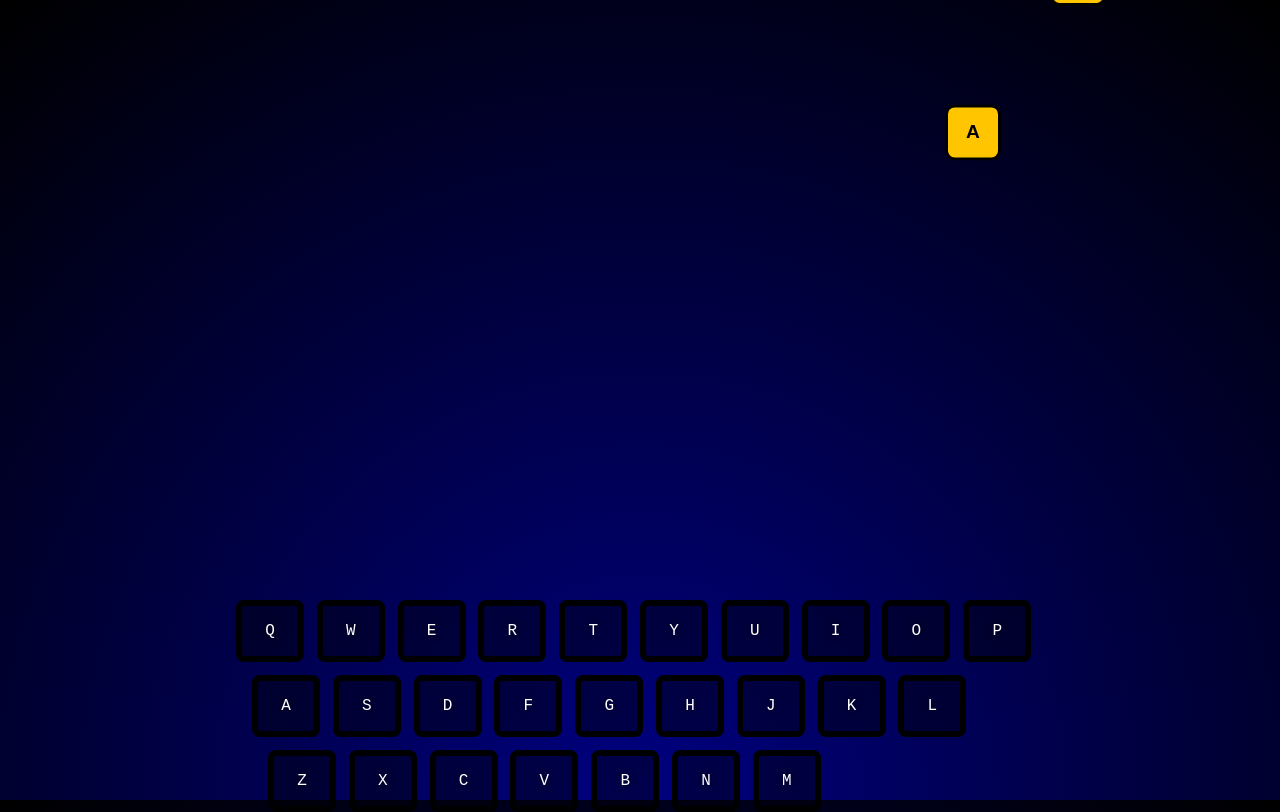
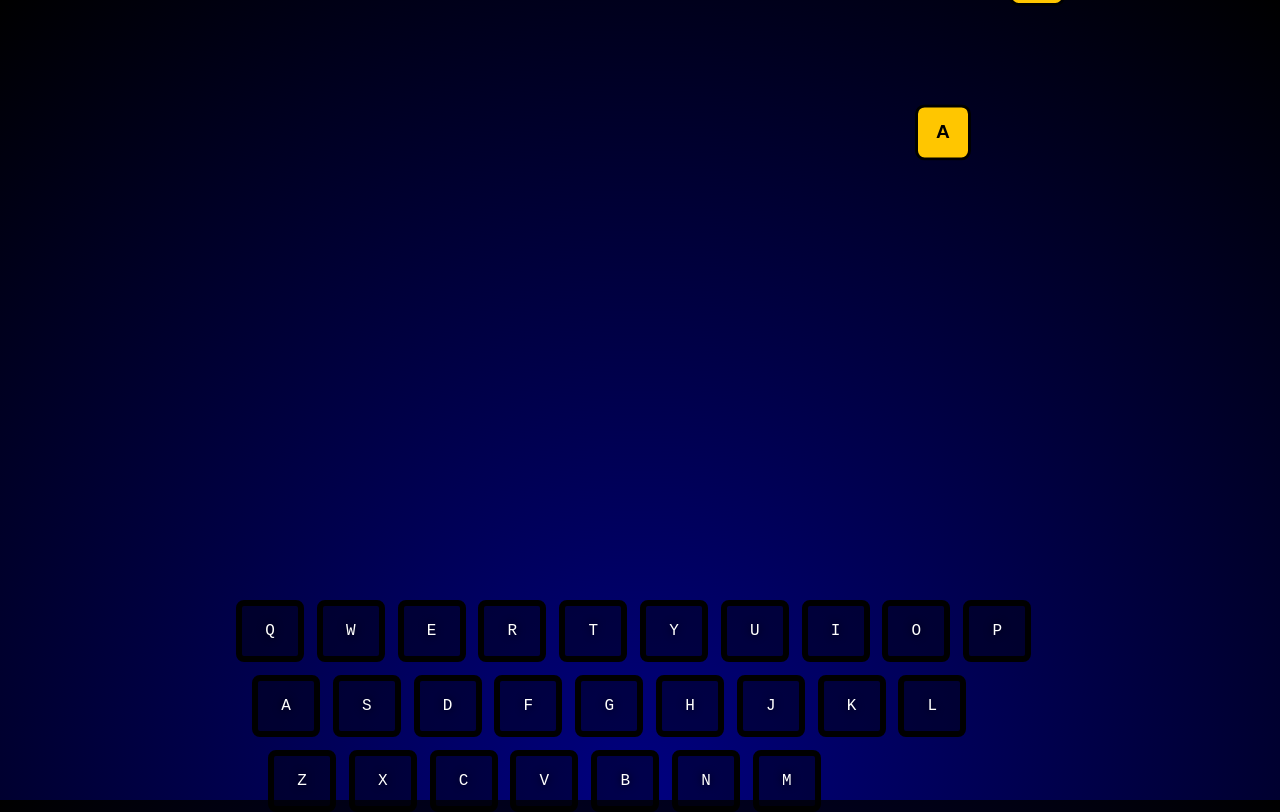
Before and after one commit to zjovic/letters-from-outer-space, a plain HTML site: page index.html in a window 1280 px wide. Both pictures are taken after a click on the button "Start". Drawn offline with Linux system fonts and the light colour scheme.

Commit message:
canvas width and to do

```diff
--- a/css/style.css
+++ b/css/style.css
@@ -18,8 +18,9 @@ body {
 }
 
 #canvas {
+  position: relative;
   height: 70vh;
-  width: 100vw;
+  width: 90vw;
   display: flex;
   justify-content: center;
   align-items: flex-end;
--- a/main.js
+++ b/main.js
@@ -28,6 +28,10 @@ const letters = [
 ];
 
 let current = [];
+//TO DO//
+const interval = 0;
+const score = 0;
+const life = 3;
 
 const keys = Array.from(document.querySelectorAll(".key"));
 keys.forEach(key => key.addEventListener("transitionend", removeTransition));
@@ -37,11 +41,12 @@ function lunchLetter() {
   setInterval(function() {
     let index = Math.floor(Math.random() * Math.floor(letters.length));
     const box = (div = document.createElement("div"));
-    let width = document.getElementById("canvas").offsetWidth;
-    let height = document.getElementById("canvas").offsetHeight;
+    const canvas = document.getElementById("canvas");
+    let width = canvas.offsetWidth;
+    let height = canvas.offsetHeight;
     let currentId = 0;
 
-    document.body.appendChild(box);
+    canvas.appendChild(box);
     box.classList.add("box");
     addIdToBox(box);
     currentId = box.id;
```
